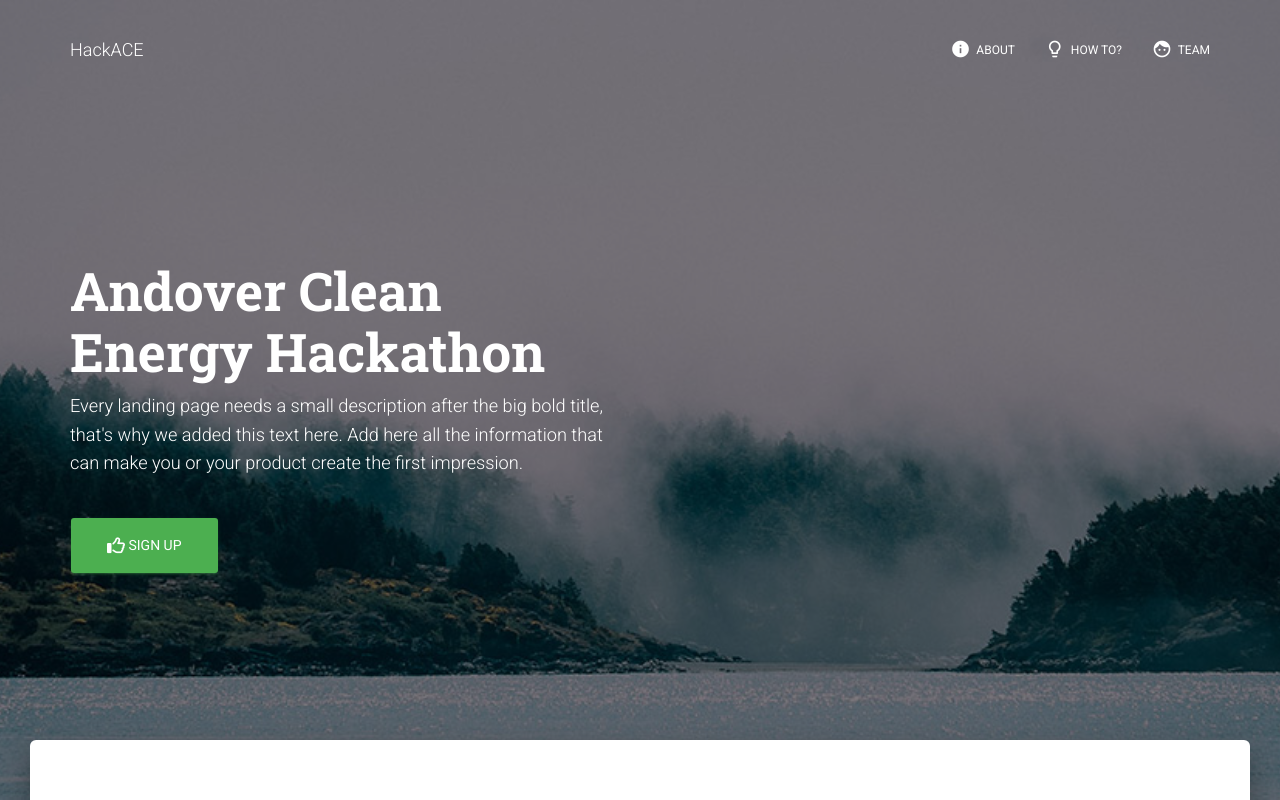
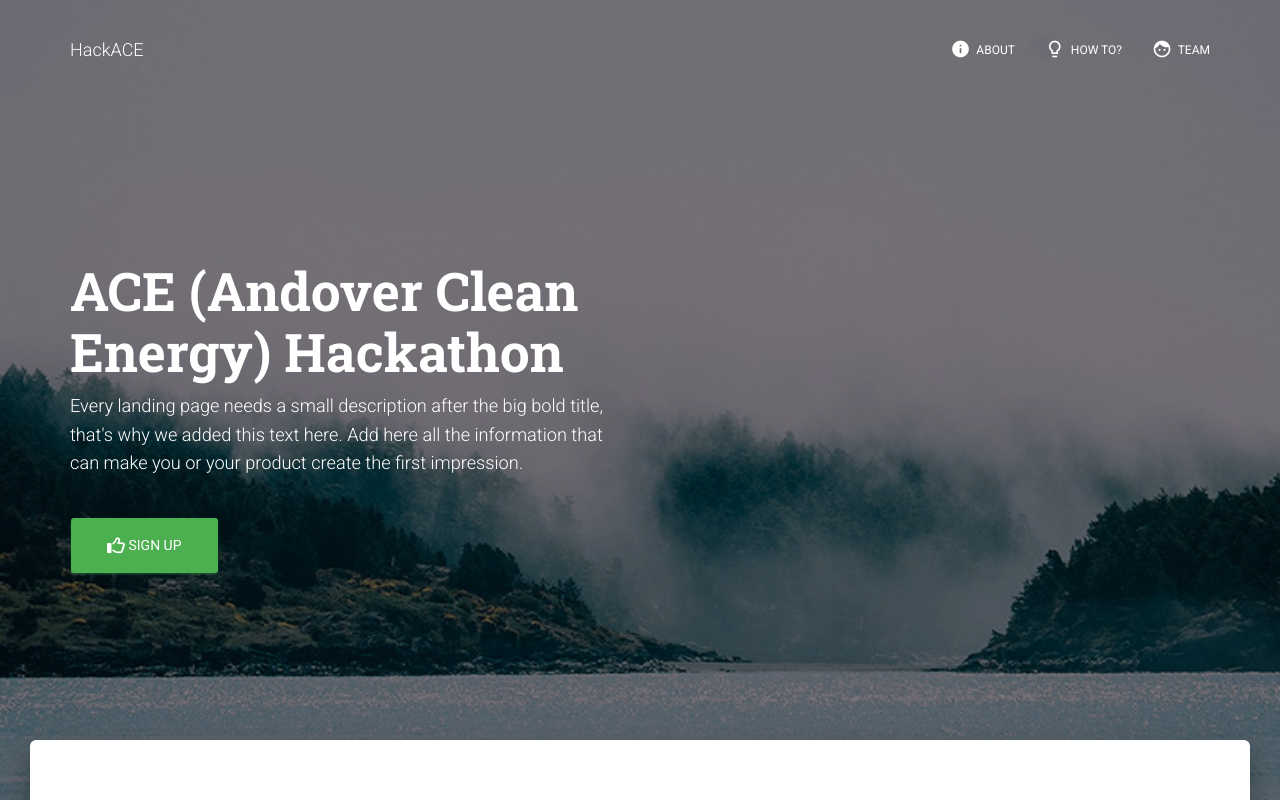
Before and after one commit to ksun0/hackace, a plain HTML site: page index.html in a window 1280 px wide. Shown: the top 800 px of the page. Drawn offline with Linux system fonts and the light colour scheme.

Commit message:
Update index.html

```diff
--- a/index.html
+++ b/index.html
@@ -61,7 +61,7 @@
 			<div class="container">
 				<div class="row">
 					<div class="col-md-6">
-						<h1 class="title">Andover Clean Energy Hackathon</h1>
+						<h1 class="title">ACE (Andover Clean Energy) Hackathon</h1>
 						<h4>Every landing page needs a small description after the big bold title, that's why we added this text here. Add here all the information that can make you or your product create the first impression.</h4>
 						<br />
 						<a href="" class="btn btn-success btn-raised btn-lg">
```
